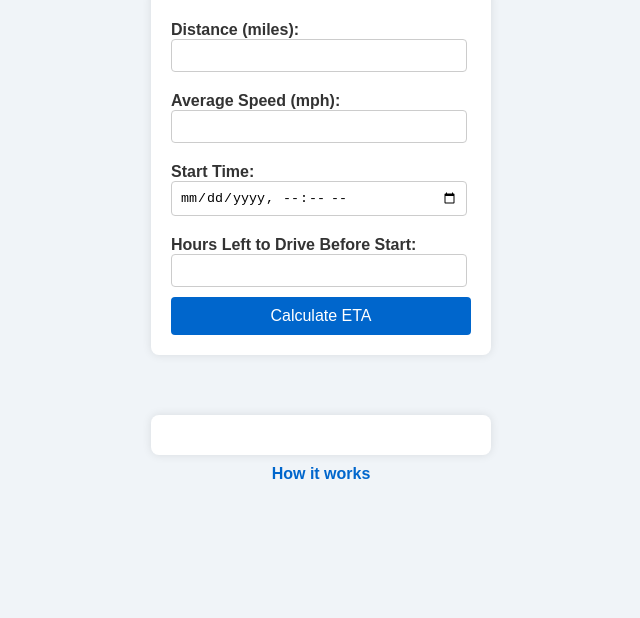
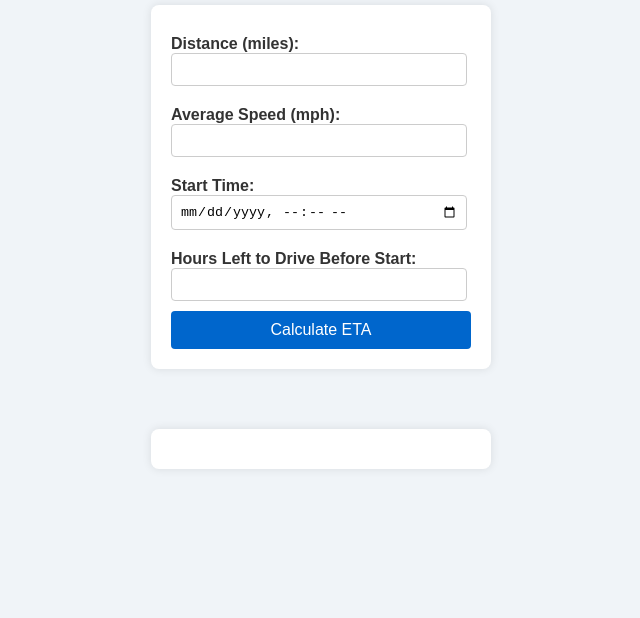
Before and after one commit to aatishkamble15/trucketa, a plain HTML site: page index.html in a window 1280 px wide. Shown: the part 222-840 px from the top of the page, without its empty margins (319-959 px from the left). Drawn offline with Linux system fonts and the light colour scheme.

Commit message:
Update index.html

```diff
--- a/index.html
+++ b/index.html
@@ -25,7 +25,6 @@
     </form>
     <div id="result"></div>
     <div id="calculation-details"></div>
-    <a href="how-it-works.html">How it works</a>
     <script src="script.js"></script>
 </body>
 </html>
```
